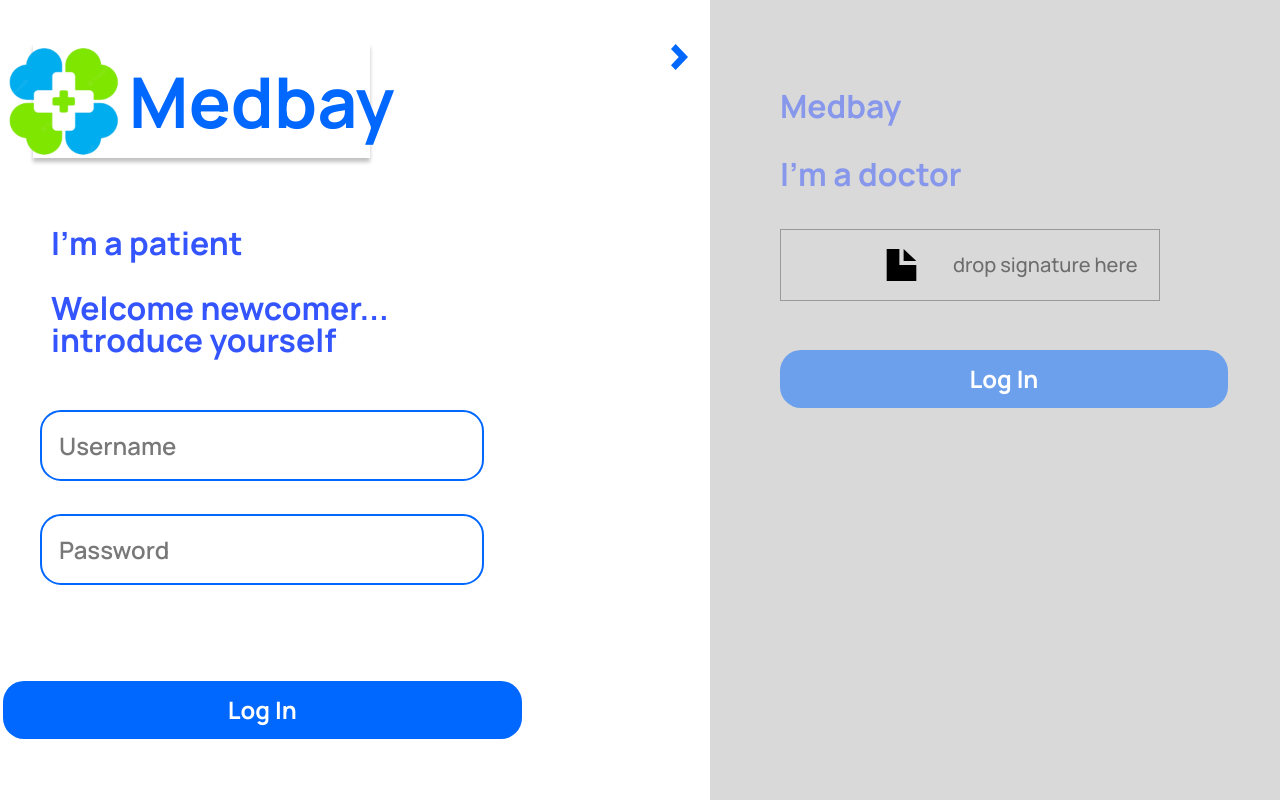
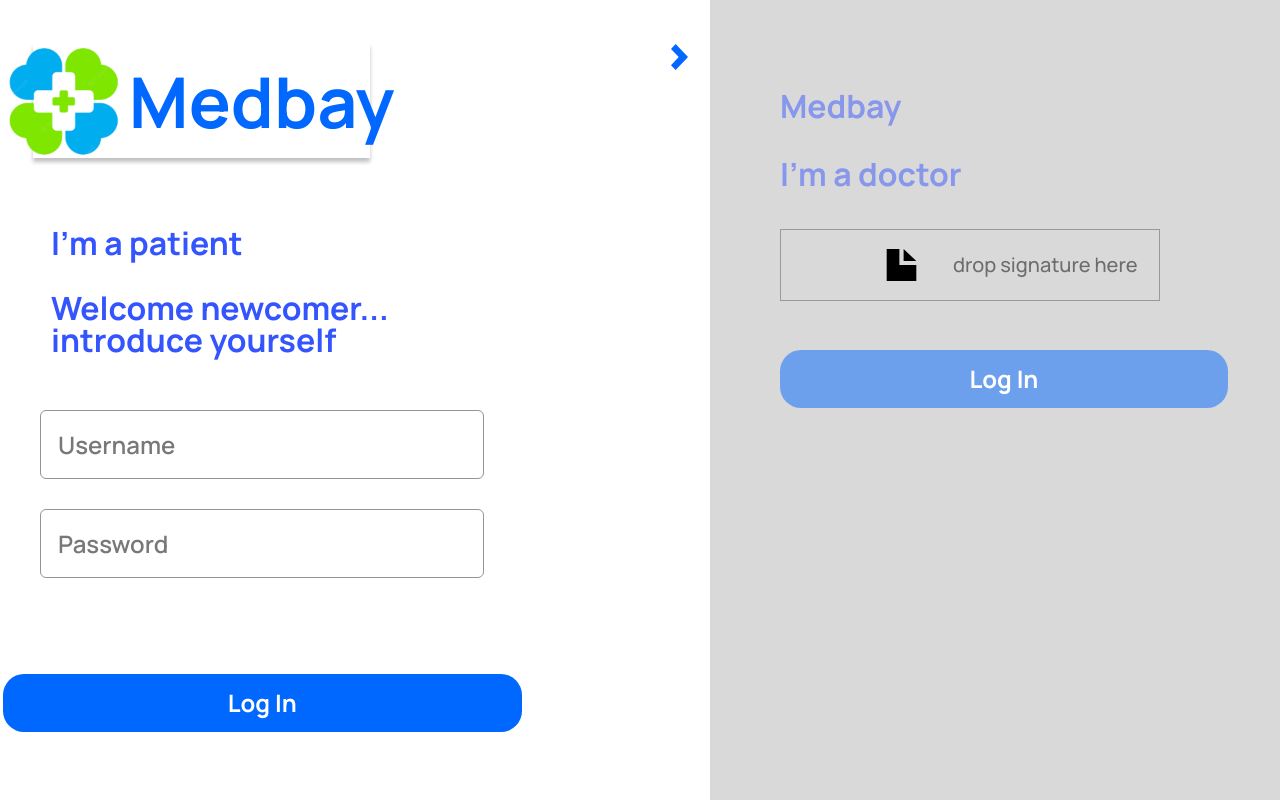
Before and after one commit to nastiiiii/QualityLife, a React (Create React App) app: page / in a window 1280 px wide. Shown: the top 800 px of the page. Built offline with nearby package versions, Linux system fonts and the light colour scheme.

Commit message:
feat: added login and pass state, and redirect to doctor/patient main page

```diff
--- a/src/pages/LoginPatientOne/index.jsx
+++ b/src/pages/LoginPatientOne/index.jsx
@@ -1,11 +1,25 @@
-import React from "react";
+import React, {createRef, useRef, useState} from "react";
 
 import { useNavigate } from "react-router-dom";
 
 import { Button, Img, Input, Text } from "components";
 
+import {verify} from "../../auth/service";
+
 const LoginPatientOnePage = () => {
   const navigate = useNavigate();
+
+  const [login, setLogin] = useState();
+  const [pass, setPass] = useState();
+
+  const loginInput = (event) => {
+    console.log(event.target.value)
+    setLogin(event.target.value)
+  }
+
+  const passInput = (event) => {
+    setPass(event.target.value)
+  }
 
   return (
     <>
@@ -42,27 +56,32 @@ const LoginPatientOnePage = () => {
               </Text>
             </div>
             <div className="flex flex-col items-center justify-start md:ml-[0] ml-[7px] mt-[54px] w-[99%] md:w-full">
-              <Input
+              <input
                 name="group427318867"
                 placeholder="Username"
-                className="font-semibold md:text-[22px] p-0 placeholder:text-black-900_87 sm:text-xl text-2xl text-left w-full"
+                className="font-semibold md:text-[22px] p-0 placeholder:text-black-900_87 sm:text-xl text-2xl text-left w-full pb-[17px] pt-[18px] px-[17px] rounded-md bg-white-A700 text-black-900_87"
                 wrapClassName="border-2 border-blue-A700 border-solid rounded-[21px] w-full"
                 type="text"
                 color="white_A700"
+                onChange={loginInput}
+                value={login}
                 size="lg"
-              ></Input>
-              <Input
+              ></input>
+              <span style={{"paddingTop" : "30px"}}></span>
+              <input
                 name="group427318870"
                 placeholder="Password"
-                className="font-semibold md:text-[22px] p-0 placeholder:text-black-900_87 sm:text-xl text-2xl text-left w-full"
+                className="font-semibold md:text-[22px] p-0 placeholder:text-black-900_87 sm:text-xl text-2xl text-left w-full pb-[17px] pt-[18px] px-[17px] rounded-md bg-white-A700 text-black-900_87"
                 wrapClassName="border-2 border-blue-A700 border-solid mt-[33px] rounded-[21px] w-full"
                 type="password"
                 color="white_A700"
+                onChange={passInput}
+                value={pass}
                 size="lg"
-              ></Input>
+              ></input>
               <Button
                 className="common-pointer cursor-pointer font-bold min-w-[519px] sm:min-w-full mt-24 text-2xl md:text-[22px] text-center sm:text-xl"
-                onClick={() => navigate("/mainone")}
+                onClick={() => navigate(verify(login, pass))}
                 shape="round"
                 color="blue_A700"
                 size="sm"
```
